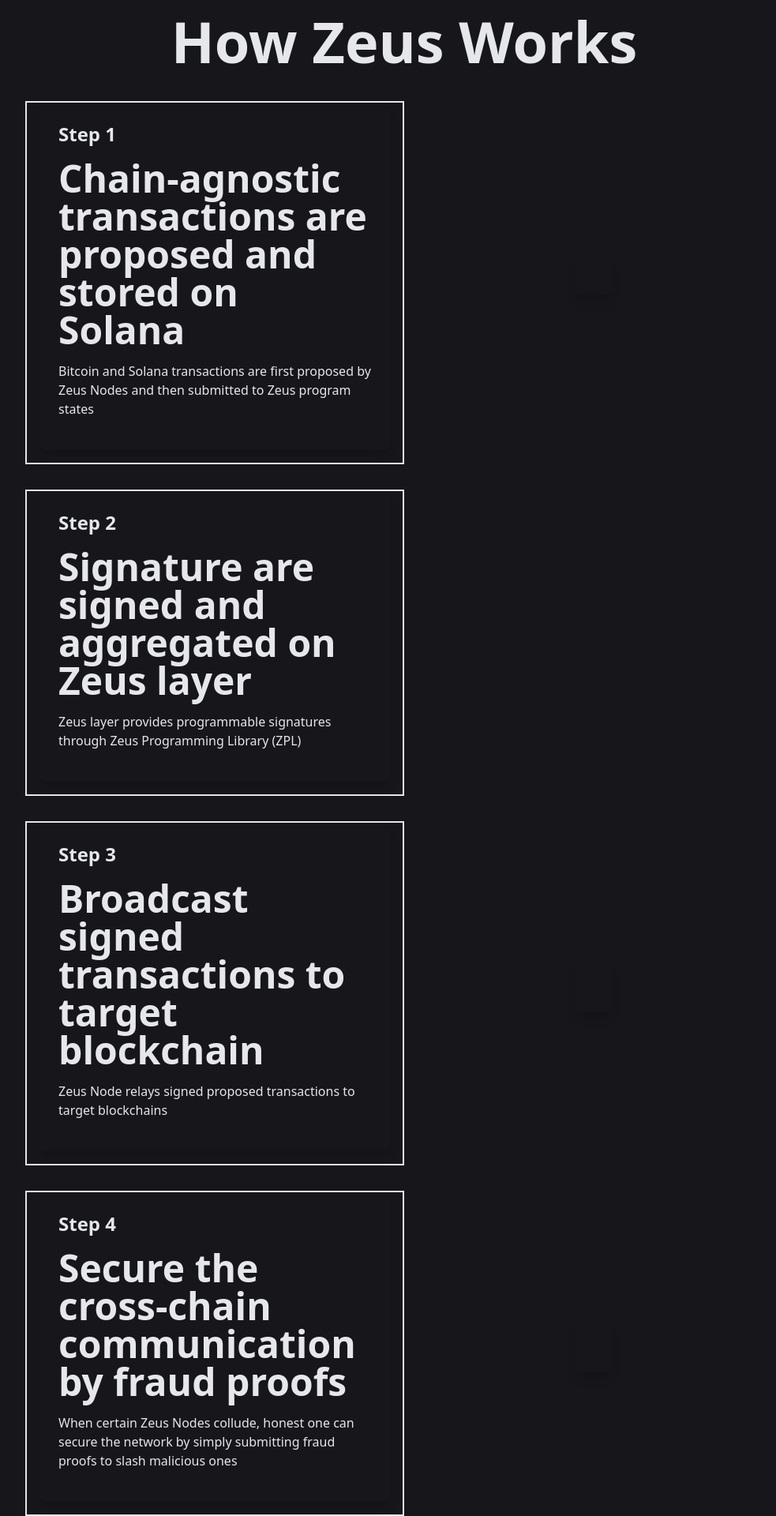
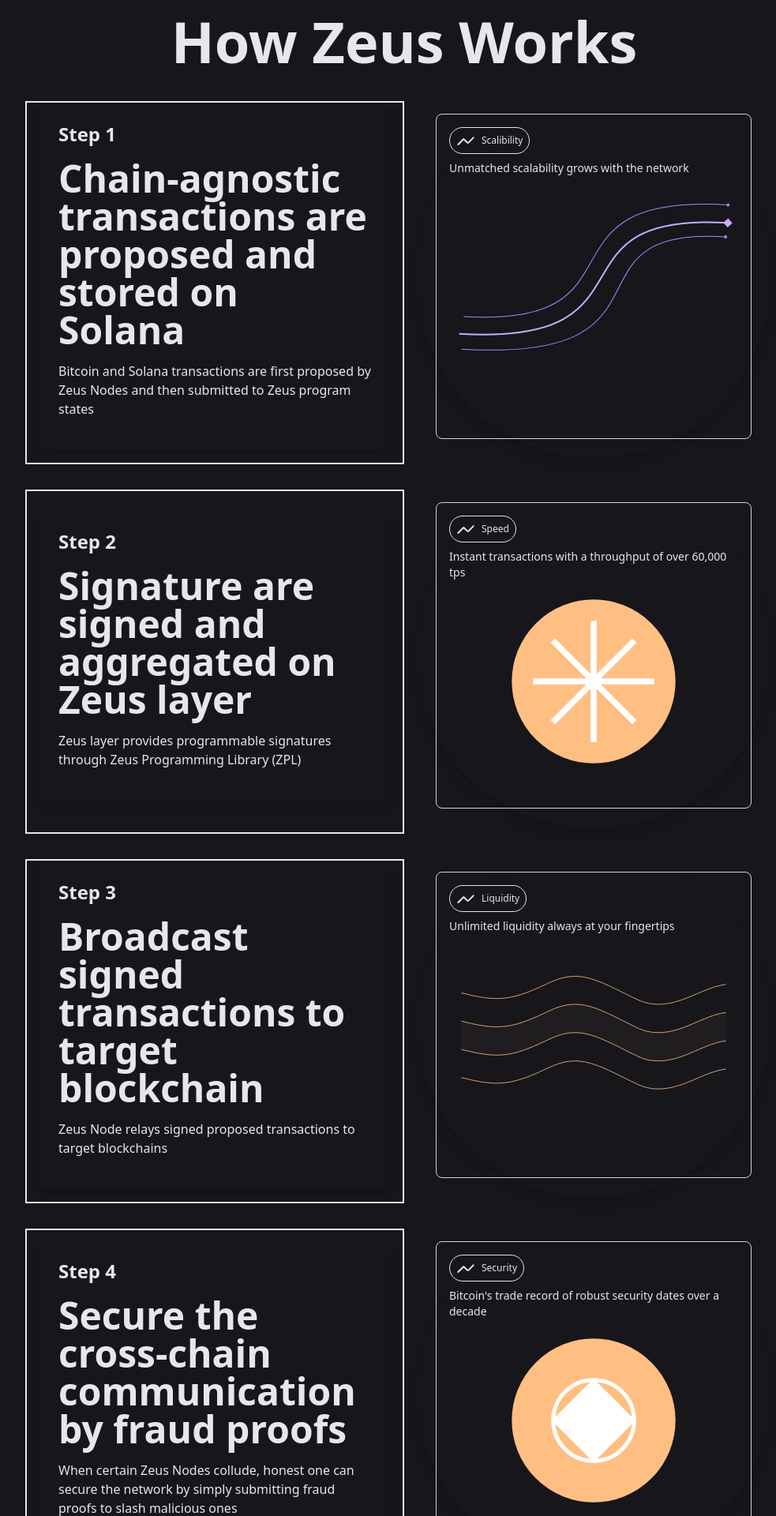
Before and after one commit to waqasraza123/zeusnetwork.xyz, a React (Create React App) app: page / in a window 1280 px wide. Shown: the part 880-2800 px from the top of the page at 79% size, without its empty margins (128-1111 px from the left). Built offline with nearby package versions, Linux system fonts and the light colour scheme.

Commit message:
how it works section completed

```diff
--- a/src/components/HowZeusWorks.jsx
+++ b/src/components/HowZeusWorks.jsx
@@ -2,10 +2,7 @@
 import { useInView } from "react-intersection-observer";
 import StepContent from './StepContent';
 import '../assets/css/howZeusWorks.css';
-import HeroImage from '../assets/images/hero_bg_image.webp';
-import { ScatterGraphy } from 'react-scatter-graphy';
 import { motion } from 'framer-motion';
-import EarthVideo from '../assets/videos/earth_video.mp4';
 
 function HowZeusWorks() {
 
@@ -52,16 +49,36 @@
                     </div>
                     {/* row 1 div 2 */}
                     <div className="w-full md:w-1/2 flex items-center justify-center">
-                        <div className="p-6 rounded-lg shadow-lg mx-4 mb-4">
-                            {/* content here */}
+                        {/* row 1 div 2 content*/}
+                        <div className="p-6 rounded-full shadow-lg mx-4 mb-4 h-full w-full">
+                            <div className="rounded-lg border border-gray-300 flex-grow h-full">
+                                <div className="p-4">
+                                    <button className="rounded-full flex items-center border border-primary px-2 py-1 animate-pulse">
+                                        <svg className="w-6 h-6 mr-2" fill="none" viewBox="0 0 18 18" xmlns="http://www.w3.org/2000/svg">
+                                            <path d="M1.75 13.5C1.558 13.5 1.366 13.427 1.22 13.28C0.927 12.987 0.927 12.512 1.22 12.219L6.116 7.323C6.603 6.836 7.396 6.836 7.884 7.323L11 10.439L15.72 5.719C16.013 5.426 16.488 5.426 16.781 5.719C17.074 6.012 17.074 6.487 16.781 6.78L11.885 11.676C11.398 12.163 10.605 12.163 10.117 11.676L7.001 8.56L2.28 13.28C2.134 13.426 1.942 13.5 1.75 13.5Z" fill="currentColor"></path>
+                                        </svg>
+                                        <span className="text-xs font-medium">Scalibility</span>
+                                    </button>
+
+
+                                    <div className="text-sm mt-2">Unmatched scalability grows with the network</div>
+                                    <svg className="w-full h-64" viewBox="0 0 548 333" fill="none" xmlns="http://www.w3.org/2000/svg">
+                                        <path d="M27.3406 241.223C387.322 262.751 149.05 6.81986 528.997 29.5415" stroke="#B283FF" strokeWidth="1.5"></path>
+                                        <path d="M23.6468 302.988C455.999 328.843 202.205 70.7319 524.13 89.9837" stroke="#B283FF" strokeWidth="1.5"></path>
+                                        <path d="M18.9998 273.923C409.182 297.256 174.333 42.4312 528.65 63.6201" stroke="#CBAAFF" strokeWidth="3"></path>
+                                        <rect x="529.195" y="55" width="12.0675" height="12.0675" transform="rotate(49.6378 529.195 55)" fill="#CBAAFF"></rect>
+                                        <rect x="524.47" y="86.5" width="5.20759" height="5.20759" transform="rotate(49.6378 524.47 86.5)" fill="#B283FF"></rect>
+                                        <rect x="529.25" y="26" width="5.20759" height="5.20759" transform="rotate(49.6378 529.25 26)" fill="#B283FF"></rect>
+                                    </svg>
+                                </div>
+                            </div>
                         </div>
                     </div>
                 </div>
             </div>
 
+            {/* 2nd row */}
             <div className="flex flex-col items-center justify-center mt-8">
-
-                {/* 2nd row */}
                 <div className="flex flex-col md:flex-row w-full md:w-3/4">
                     <div className="w-full md:w-1/2 flex items-center justify-center border-2 border-primary">
                         <div className="p-6 rounded-lg shadow-lg mx-4 mb-4">
@@ -73,14 +90,31 @@
                         </div>
                     </div>
                     <div className="w-full md:w-1/2 flex items-center justify-center">
-                        {/* content here */}
+                        <div className="p-6 rounded-full shadow-lg mx-4 mb-4 h-full w-full">
+                            <div className="rounded-lg border border-gray-300 flex-grow h-full">
+                                <div className="p-4">
+                                    <button className="rounded-full flex items-center border border-primary px-2 py-1 animate-pulse">
+                                        <svg className="w-6 h-6 mr-2" fill="none" viewBox="0 0 18 18" xmlns="http://www.w3.org/2000/svg">
+                                            <path d="M1.75 13.5C1.558 13.5 1.366 13.427 1.22 13.28C0.927 12.987 0.927 12.512 1.22 12.219L6.116 7.323C6.603 6.836 7.396 6.836 7.884 7.323L11 10.439L15.72 5.719C16.013 5.426 16.488 5.426 16.781 5.719C17.074 6.012 17.074 6.487 16.781 6.78L11.885 11.676C11.398 12.163 10.605 12.163 10.117 11.676L7.001 8.56L2.28 13.28C2.134 13.426 1.942 13.5 1.75 13.5Z" fill="currentColor"></path>
+                                        </svg>
+                                        <span className="text-xs font-medium">Speed</span>
+                                    </button>
+
+                                    <div className="text-sm mt-2"> Instant transactions with a throughput of over 60,000 tps </div>
+                                    <svg className='w-full h-64' viewBox="0 0 100 100" fill="none" xmlns="http://www.w3.org/2000/svg">
+                                        <circle cx="50" cy="50" r="40" stroke="#FFBF83" fill="#FFBF83" shapeRendering="geometricPrecision" />
+                                        <path d="M50 20 L50 80 M20 50 L80 50 M29.8 29.8 L70.2 70.2 M29.8 70.2 L70.2 29.8" stroke="#FFFFFF" strokeWidth="3" shapeRendering="geometricPrecision" />
+                                    </svg>
+
+                                </div>
+                            </div>
+                        </div>
                     </div>
                 </div>
             </div>
 
+            {/* 3rd row */}
             <div className="flex flex-col items-center justify-center mt-8">
-
-                {/* 3rd row */}
                 <div className="flex flex-col md:flex-row w-full md:w-3/4">
                     <div className="w-full md:w-1/2 flex items-center justify-center border-2 border-primary">
                         <div className="p-6 rounded-lg shadow-lg mx-4 mb-4">
@@ -92,16 +126,33 @@
                         </div>
                     </div>
                     <div className="w-full md:w-1/2 flex items-center justify-center">
-                        <div className="p-6 rounded-lg shadow-lg mx-4 mb-4">
-                            <StepContent />
+                        <div className="p-6 rounded-full shadow-lg mx-4 mb-4 h-full w-full">
+                            <div className="rounded-lg border border-gray-300 flex-grow h-full">
+                                <div className="p-4">
+                                    <button className="rounded-full flex items-center border border-primary px-2 py-1 animate-pulse">
+                                        <svg className="w-6 h-6 mr-2" fill="none" viewBox="0 0 18 18" xmlns="http://www.w3.org/2000/svg">
+                                            <path d="M1.75 13.5C1.558 13.5 1.366 13.427 1.22 13.28C0.927 12.987 0.927 12.512 1.22 12.219L6.116 7.323C6.603 6.836 7.396 6.836 7.884 7.323L11 10.439L15.72 5.719C16.013 5.426 16.488 5.426 16.781 5.719C17.074 6.012 17.074 6.487 16.781 6.78L11.885 11.676C11.398 12.163 10.605 12.163 10.117 11.676L7.001 8.56L2.28 13.28C2.134 13.426 1.942 13.5 1.75 13.5Z" fill="currentColor"></path>
+                                        </svg>
+                                        <span className="text-xs font-medium">Liquidity</span>
+                                    </button>
+
+                                    <div className="text-sm mt-2"> Unlimited liquidity always at your fingertips </div>
+                                    <svg className='w-full h-64' viewBox="0 0 454 217" fill="none" xmlns="http://www.w3.org/2000/svg">
+                                        <path d="M19 42.1726L30.563 44.8669C42.1261 47.4604 65.1848 53 88.4457 50.2302C111.471 47.4604 134.63 36.8848 157.554 26.0573C180.815 15.2298 199.576 13.1572 222.5 19.7795C245.66 26.5026 273.185 42.1726 296.446 52.9245C319.504 63.5757 342.63 61.0577 365.891 52.9245C388.849 44.9424 412.076 31.3451 435 28.7516" stroke="#FFBF83" shapeRendering="geometricPrecision"></path>
+                                        <path d="M19 175.173L30.563 177.867C42.1261 180.46 65.1848 186 88.4457 183.23C111.471 180.46 134.63 169.885 157.554 159.057C180.815 148.23 199.576 146.157 222.5 152.78C245.66 159.503 273.185 175.173 296.446 185.924C319.504 196.576 342.63 194.058 365.891 185.924C388.849 177.942 412.076 164.345 435 161.752" stroke="#FFBF83" shapeRendering="geometricPrecision"></path>
+                                        <path d="M19 86.47L30.563 89.1949C42.1261 91.8179 65.1848 97.4205 88.4457 94.6192C111.471 91.8179 134.63 81.1221 157.554 70.1716C180.815 59.2211 199.576 57.1249 222.5 63.8225C245.66 70.622 273.185 86.47 296.446 97.3441C319.504 108.116 342.63 105.57 365.891 97.3441C388.849 89.2713 412.076 75.5195 435 72.8965M19 130.97L30.563 133.695C42.1261 136.318 65.1848 141.92 88.4457 139.119C111.471 136.318 134.63 125.622 157.554 114.672C180.815 103.721 199.576 101.625 222.5 108.322C245.66 115.122 273.185 130.97 296.446 141.844C319.504 152.616 342.63 150.07 365.891 141.844C388.849 133.771 412.076 120.019 435 117.396" stroke="#FFBF83" shapeRendering="geometricPrecision"></path>
+                                        <path d="M88.4457 94.6192C65.1848 97.4205 42.1261 91.8179 30.563 89.1949L19 86.1349V130.97L30.563 133.695C42.1261 136.318 65.1848 141.92 88.4457 139.119C111.471 136.318 134.63 125.622 157.554 114.672C180.815 103.721 199.576 101.625 222.5 108.322C245.66 115.122 273.185 130.97 296.446 141.844C319.504 152.616 342.63 150.07 365.891 141.844C388.849 133.771 412.076 120.019 435 117.396V72.8965C412.076 75.5195 388.849 89.2713 365.891 97.3441C342.63 105.57 319.504 108.116 296.446 97.3441C273.185 86.47 245.66 70.622 222.5 63.8225C199.576 57.1249 180.815 59.2211 157.554 70.1716C134.63 81.1221 111.471 91.8179 88.4457 94.6192Z" fill="#FFBF83" fillOpacity="0.04" shapeRendering="geometricPrecision"></path>
+                                    </svg>
+
+                                </div>
+                            </div>
                         </div>
                     </div>
                 </div>
             </div>
 
+            {/* 4th row */}
             <div className="flex flex-col items-center justify-center mt-8">
-
-                {/* 4th row */}
                 <div className="flex flex-col md:flex-row w-full md:w-3/4">
                     <div className="w-full md:w-1/2 flex items-center justify-center border-2 border-primary">
                         <div className="p-6 rounded-lg shadow-lg mx-4 mb-4">
@@ -113,8 +164,26 @@
                         </div>
                     </div>
                     <div className="w-full md:w-1/2 flex items-center justify-center">
-                        <div className="p-6 rounded-lg shadow-lg mx-4 mb-4">
-                            <StepContent />
+                        <div className="p-6 rounded-full shadow-lg mx-4 mb-4 h-full w-full">
+                            <div className="rounded-lg border border-gray-300 flex-grow h-full">
+                                <div className="p-4">
+                                    <button className="rounded-full flex items-center border border-primary px-2 py-1 animate-pulse">
+                                        <svg className="w-6 h-6 mr-2" fill="none" viewBox="0 0 18 18" xmlns="http://www.w3.org/2000/svg">
+                                            <path d="M1.75 13.5C1.558 13.5 1.366 13.427 1.22 13.28C0.927 12.987 0.927 12.512 1.22 12.219L6.116 7.323C6.603 6.836 7.396 6.836 7.884 7.323L11 10.439L15.72 5.719C16.013 5.426 16.488 5.426 16.781 5.719C17.074 6.012 17.074 6.487 16.781 6.78L11.885 11.676C11.398 12.163 10.605 12.163 10.117 11.676L7.001 8.56L2.28 13.28C2.134 13.426 1.942 13.5 1.75 13.5Z" fill="currentColor"></path>
+                                        </svg>
+                                        <span className="text-xs font-medium">Security</span>
+                                    </button>
+
+
+                                    <div className="text-sm mt-2"> Bitcoin's trade record of robust security dates over a decade </div>
+                                    <svg className='w-full h-64' viewBox="0 0 100 100" fill="none" xmlns="http://www.w3.org/2000/svg">
+                                        <circle cx="50" cy="50" r="40" stroke="#FFBF83" fill="#FFBF83" shapeRendering="geometricPrecision" />
+                                        <path d="M50 30 L70 50 L50 70 L30 50 Z" stroke="#FFFFFF" fill="#FFFFFF" shapeRendering="geometricPrecision" />
+                                        <circle cx="50" cy="50" r="20" stroke="#FFFFFF" fill="none" strokeWidth="2" shapeRendering="geometricPrecision" />
+                                    </svg>
+
+                                </div>
+                            </div>
                         </div>
                     </div>
                 </div>
```
Lines whose indentation alone changed are shown as unchanged.
